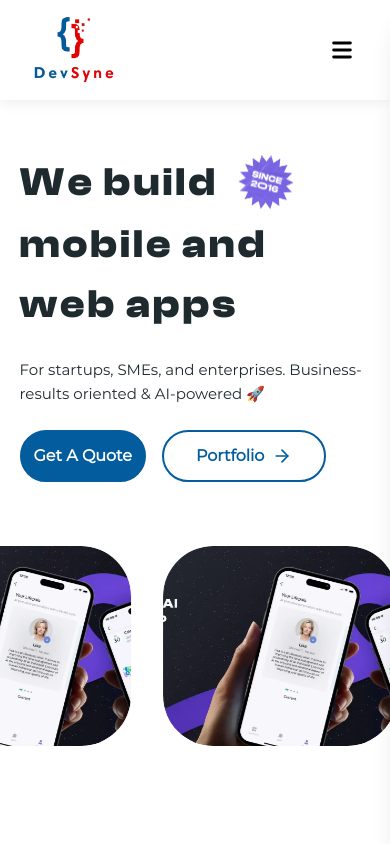
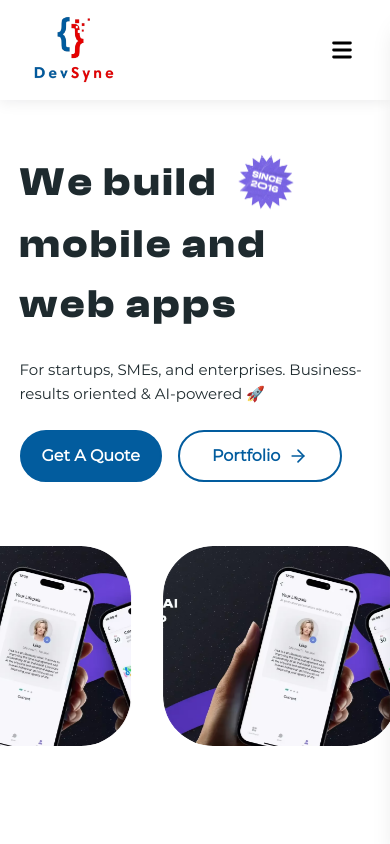
Before and after one commit to DevFrontMubeen78/Devsync, a React (Vite) app: page / in a window 390 px wide. Shown: the top 844 px of the page. Built offline with nearby package versions, Linux system fonts and the light colour scheme.

Commit message:
button padding

```diff
--- a/src/components/GetAQuote.jsx
+++ b/src/components/GetAQuote.jsx
@@ -13,7 +13,7 @@ const GetAQuote = ({ name }) => {
     <div>
       <button
         onClick={handleScroll}
-        className="cursor-pointer bg-[#025c9e] text-white font-semibold md:px-7 px-3 py-3 rounded-full border-2 border-[#025c9e] hover:bg-transparent hover:text-[#025c9e] transition-all duration-300"
+        className="cursor-pointer bg-[#025c9e] text-white font-semibold md:px-7 px-5 py-3 rounded-full border-2 border-[#025c9e] hover:bg-transparent hover:text-[#025c9e] transition-all duration-300"
       >
         {name}
       </button>
```
